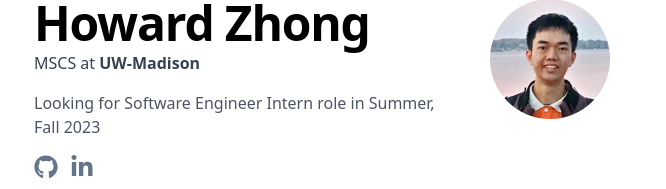
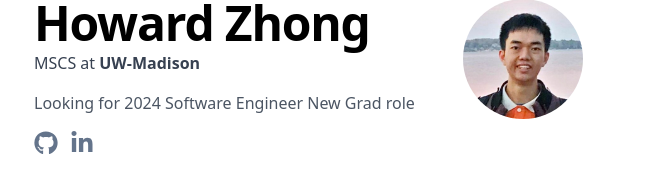
Before and after one commit to h2zh/personal-website, a Next.js app: page / in a window 1280 px wide. Shown: the part 121-310 px from the top of the page, without its empty margins (302-968 px from the left). Built offline with nearby package versions, Linux system fonts and the light colour scheme; no server answers.

Commit message:
update slogan

```diff
--- a/components/intro.tsx
+++ b/components/intro.tsx
@@ -16,7 +16,7 @@ const Intro = () => {
           MSCS at <span className="font-semibold">UW-Madison</span>
         </h2>
         <p className="text-gray-600 mb-3">
-          Looking for Software Engineer Intern role in Summer, Fall 2023
+          Looking for 2024 Software Engineer New Grad role
           {/* Building robust apps and help communities. */}
         </p>
         <div className="flex text-2xl items-center mt-1 gap-3 justify-start text-slate-500">
```
